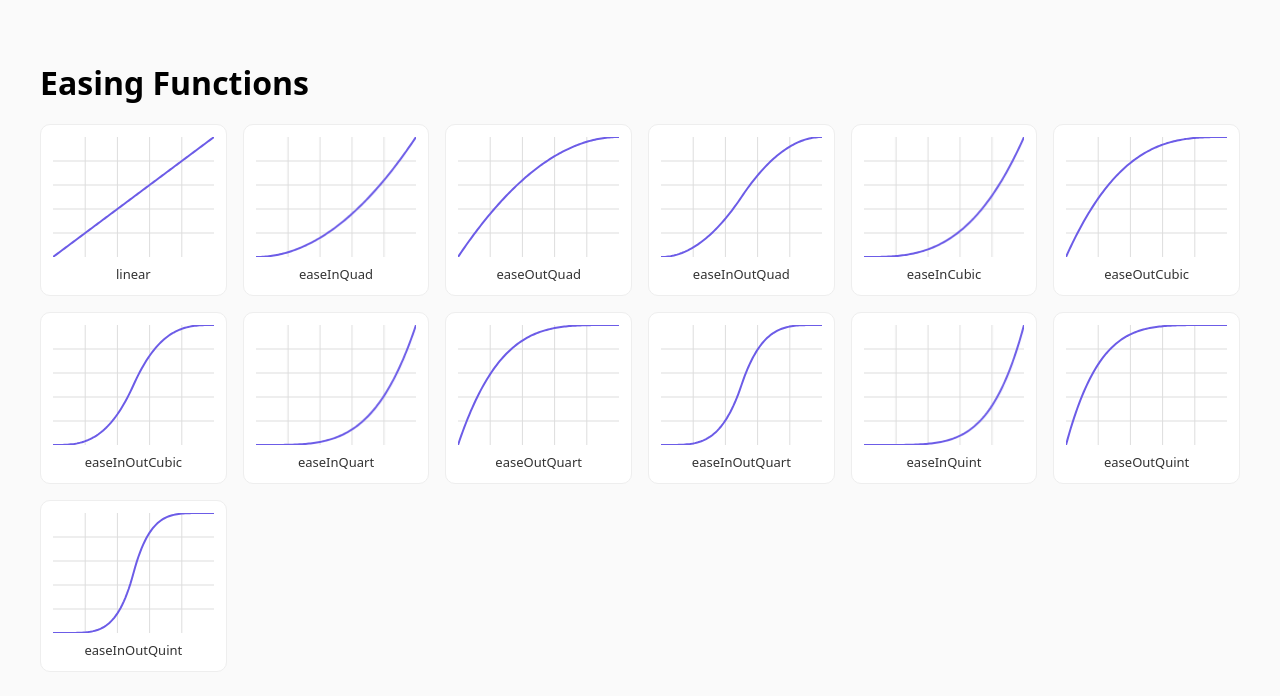
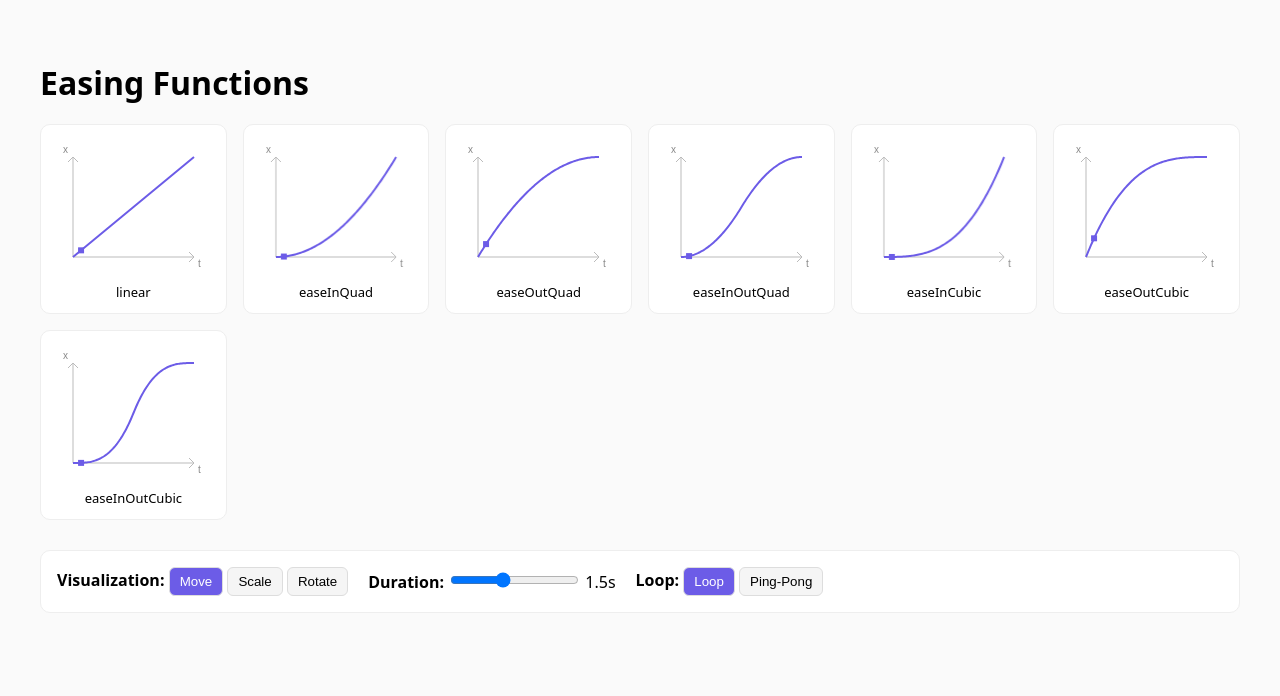
Before and after one commit to cholushkin/cholushkin.github.io, a Jekyll site: the page cheatsheets/easings.html, which Jekyll copies as it is, in a window 1280 px wide. Shown: the top 696 px of the page. Built offline with Jekyll 4.4.1, drawn with Linux system fonts in a browser that asks for light colours.

Commit message:
change(easings): better interface

```diff
--- a/cheatsheets/easings.html
+++ b/cheatsheets/easings.html
@@ -27,34 +27,74 @@
   border: 1px solid #eee;
   border-radius: 10px;
   padding: 12px;
-      cursor: pointer;
-      transition: transform 0.15s ease, box-shadow 0.15s ease;
-    }
-
-    .card:hover {
-      transform: translateY(-3px);
-      box-shadow: 0 6px 18px rgba(0,0,0,0.08);
 }
 
 canvas {
   width: 100%;
-      height: 120px;
+  height: 140px;
   display: block;
-      margin-bottom: 8px;
 }
 
 .name {
   font-size: 13px;
   text-align: center;
-      color: #333;
+  margin-top: 6px;
 }
+
+.controls {
+  margin-top: 30px;
+  padding: 16px;
+  background: white;
+  border: 1px solid #eee;
+  border-radius: 10px;
+  display: flex;
+  gap: 20px;
+  align-items: center;
+  flex-wrap: wrap;
+}
+
+button {
+  padding: 6px 10px;
+  border-radius: 6px;
+  border: 1px solid #ddd;
+  background: #f5f5f5;
+  cursor: pointer;
+}
+
+button.active {
+  background: #6c5ce7;
+  color: white;
+}
+
 </style>
 </head>
+
 <body>
 
 <h1>Easing Functions</h1>
 
 <div class="grid" id="grid"></div>
+
+<div class="controls">
+  <div>
+    <strong>Visualization:</strong>
+    <button id="moveBtn" class="active">Move</button>
+    <button id="scaleBtn">Scale</button>
+    <button id="rotateBtn">Rotate</button>
+  </div>
+
+  <div>
+    <strong>Duration:</strong>
+    <input type="range" id="duration" min="0.5" max="3" step="0.1" value="1.5">
+    <span id="durationLabel">1.5s</span>
+  </div>
+
+  <div>
+    <strong>Loop:</strong>
+    <button id="loopBtn" class="active">Loop</button>
+    <button id="pingBtn">Ping-Pong</button>
+  </div>
+</div>
 
 <script>
 const easings = {
@@ -66,78 +106,154 @@ const easings = {
 
   easeInCubic: t => t*t*t,
   easeOutCubic: t => (--t)*t*t+1,
-  easeInOutCubic: t => t<0.5 ? 4*t*t*t : (t-1)*(2*t-2)*(2*t-2)+1,
-
-  easeInQuart: t => t*t*t*t,
-  easeOutQuart: t => 1-(--t)*t*t*t,
-  easeInOutQuart: t => t<0.5 ? 8*t*t*t*t : 1-8*(--t)*t*t*t,
-
-  easeInQuint: t => t*t*t*t*t,
-  easeOutQuint: t => 1+(--t)*t*t*t*t,
-  easeInOutQuint: t => t<0.5 ? 16*t*t*t*t*t : 1+16*(--t)*t*t*t*t
+  easeInOutCubic: t => t<0.5 ? 4*t*t*t : (t-1)*(2*t-2)*(2*t-2)+1
 };
 
-function draw(canvas, fn) {
-  const ctx = canvas.getContext("2d");
-  const w = canvas.width = canvas.offsetWidth;
-  const h = canvas.height = canvas.offsetHeight;
-
-  ctx.clearRect(0,0,w,h);
-
-  ctx.strokeStyle = "#ddd";
-  ctx.lineWidth = 1;
-
-  for (let i=1;i<5;i++) {
-    const x = (w/5)*i;
-    const y = (h/5)*i;
-
-    ctx.beginPath();
-    ctx.moveTo(x,0);
-    ctx.lineTo(x,h);
-    ctx.stroke();
-
-    ctx.beginPath();
-    ctx.moveTo(0,y);
-    ctx.lineTo(w,y);
-    ctx.stroke();
-  }
-
-  ctx.strokeStyle = "#6c5ce7";
-  ctx.lineWidth = 2;
-
-  ctx.beginPath();
-
-  for (let i=0;i<=100;i++) {
-    const t = i/100;
-    const x = t * w;
-    const y = h - fn(t)*h;
-
-    if (i === 0) ctx.moveTo(x,y);
-    else ctx.lineTo(x,y);
-  }
-
-  ctx.stroke();
-}
+let flags = { move: true, scale: false, rotate: false };
+let duration = 1.5;
+let loopType = "loop";
 
 const grid = document.getElementById("grid");
+const items = [];
 
 Object.entries(easings).forEach(([name, fn]) => {
   const card = document.createElement("div");
   card.className = "card";
 
   const canvas = document.createElement("canvas");
+  const label = document.createElement("div");
 
-  const label = document.createElement("div");
   label.className = "name";
   label.textContent = name;
 
   card.appendChild(canvas);
   card.appendChild(label);
-
   grid.appendChild(card);
 
-  requestAnimationFrame(() => draw(canvas, fn));
+  items.push({ canvas, fn });
 });
+
+function draw(canvas, fn, time) {
+  const ctx = canvas.getContext("2d");
+  const w = canvas.width = canvas.offsetWidth;
+  const h = canvas.height = canvas.offsetHeight;
+
+  const pad = 20;
+
+  ctx.clearRect(0,0,w,h);
+
+  // axes
+  ctx.strokeStyle = "#bbb";
+  ctx.lineWidth = 1;
+
+  ctx.beginPath();
+  ctx.moveTo(pad, h - pad);
+  ctx.lineTo(w - pad, h - pad);
+  ctx.lineTo(w - pad - 5, h - pad - 5);
+  ctx.moveTo(w - pad, h - pad);
+  ctx.lineTo(w - pad - 5, h - pad + 5);
+  ctx.stroke();
+
+  ctx.beginPath();
+  ctx.moveTo(pad, h - pad);
+  ctx.lineTo(pad, pad);
+  ctx.lineTo(pad - 5, pad + 5);
+  ctx.moveTo(pad, pad);
+  ctx.lineTo(pad + 5, pad + 5);
+  ctx.stroke();
+
+  // labels
+  ctx.fillStyle = "#888";
+  ctx.font = "10px sans-serif";
+  ctx.fillText("t", w - pad + 4, h - pad + 10);
+  ctx.fillText("x", pad - 10, pad - 4);
+
+  // curve
+  ctx.strokeStyle = "#6c5ce7";
+  ctx.lineWidth = 2;
+
+  ctx.beginPath();
+  for (let i=0;i<=100;i++) {
+    const t = i/100;
+    const x = pad + t*(w - 2*pad);
+    const y = h - pad - fn(t)*(h - 2*pad);
+    if (i === 0) ctx.moveTo(x,y);
+    else ctx.lineTo(x,y);
+  }
+  ctx.stroke();
+
+  // animation time
+  let t;
+  if (loopType === "loop") {
+    t = (time % duration) / duration;
+  } else {
+    const cycle = time % (duration * 2);
+    t = cycle < duration
+      ? cycle / duration
+      : 1 - (cycle - duration) / duration;
+  }
+
+  const v = fn(t);
+
+  let x = pad + t*(w - 2*pad);
+  let y = h - pad - v*(h - 2*pad);
+
+  ctx.save();
+  ctx.translate(x, y);
+
+  let size = 6;
+
+  if (flags.scale) size *= 0.5 + v;
+  if (flags.rotate) ctx.rotate(v * Math.PI * 2);
+  if (flags.move) ctx.translate(0, 0);
+
+  ctx.fillStyle = "#6c5ce7";
+  ctx.fillRect(-size/2, -size/2, size, size);
+
+  ctx.restore();
+}
+
+let start = performance.now();
+
+function loop(now) {
+  const time = (now - start) / 1000;
+
+  items.forEach(({canvas, fn}) => {
+    draw(canvas, fn, time);
+  });
+
+  requestAnimationFrame(loop);
+}
+
+requestAnimationFrame(loop);
+
+/* controls */
+
+function toggle(btn, key) {
+  flags[key] = !flags[key];
+  btn.classList.toggle("active", flags[key]);
+}
+
+moveBtn.onclick = () => toggle(moveBtn, "move");
+scaleBtn.onclick = () => toggle(scaleBtn, "scale");
+rotateBtn.onclick = () => toggle(rotateBtn, "rotate");
+
+duration.oninput = e => {
+  duration = parseFloat(e.target.value);
+  durationLabel.textContent = duration.toFixed(1) + "s";
+};
+
+loopBtn.onclick = () => {
+  loopType = "loop";
+  loopBtn.classList.add("active");
+  pingBtn.classList.remove("active");
+};
+
+pingBtn.onclick = () => {
+  loopType = "ping";
+  pingBtn.classList.add("active");
+  loopBtn.classList.remove("active");
+};
 </script>
 
 </body>
```
Lines whose indentation alone changed are shown as unchanged.
